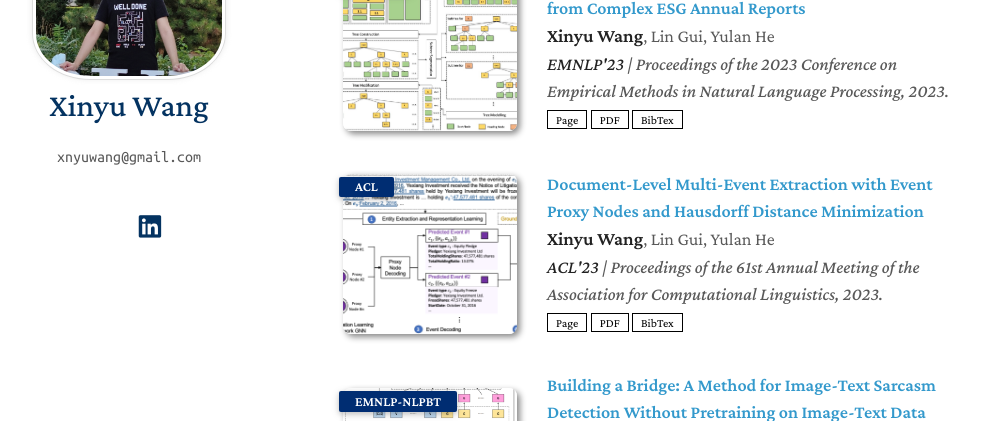
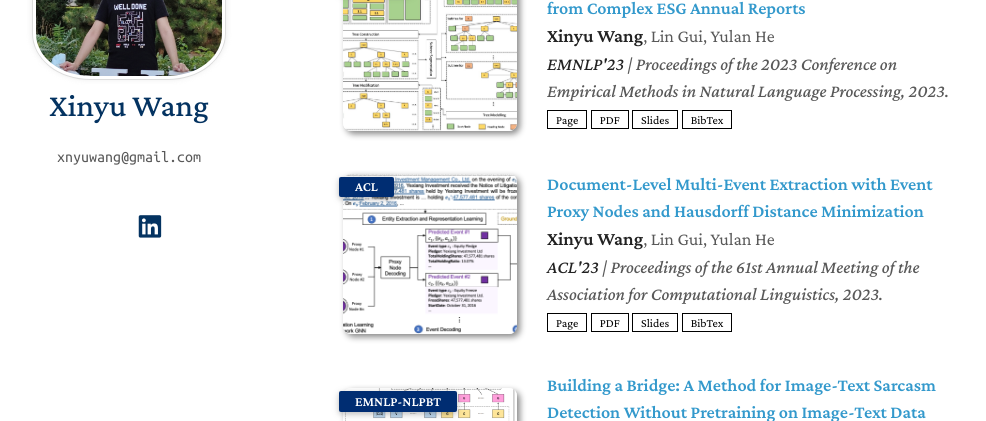
Before and after one commit to xnyuwg/xnyuwg.github.io, a Jekyll site: the page built from index.md, in a window 1280 px wide and 900 px high, scrolled down 743 px. Shown: the part 147-568 px from the top of the window, without its empty margins (147-1133 px from the left). Built offline with Jekyll 4.4.1, drawn with Linux system fonts in a browser that asks for light colours; nearby versions of some CDN libraries; a style sheet for code colours, icons or effects is not loaded.

Commit message:
add slides

```diff
--- a/_data/publications.yml
+++ b/_data/publications.yml
@@ -47,6 +47,7 @@ main:
     pdf: https://aclanthology.org/2023.emnlp-main.816.pdf
     bibtex: ./assets/bib/emnlp2023.bib
     image: ./assets/img/emnlp2023.jpg
+    code: ./assets/slides/emnlp2023.pdf
 
   - title: Document-Level Multi-Event Extraction with Event Proxy Nodes and Hausdorff Distance Minimization
     authors: <strong style="font-weight:900;font-size:19px;">Xinyu Wang</strong>, Lin Gui, Yulan He
@@ -56,6 +57,7 @@ main:
     pdf: https://aclanthology.org/2023.acl-long.563.pdf
     bibtex: ./assets/bib/acl2023.bib
     image: ./assets/img/acl2023.png
+    code: ./assets/slides/acl2023.pdf
 
   - title: "Building a Bridge: A Method for Image-Text Sarcasm Detection Without Pretraining on Image-Text Data"
     authors: <strong style="font-weight:900;font-size:19px;">Xinyu Wang</strong>, Xiaowen Sun, Tan Yang, Hongbo Wang
--- a/_includes/publications.md
+++ b/_includes/publications.md
@@ -28,7 +28,7 @@
       <a href="{{ link.pdf }}" class="btn btn-sm z-depth-0" role="button" target="_blank" style="font-size:12px;">PDF</a>
       {% endif %}
       {% if link.code %}
-      <a href="{{ link.code }}" class="btn btn-sm z-depth-0" role="button" target="_blank" style="font-size:12px;">Code</a>
+      <a href="{{ link.code }}" class="btn btn-sm z-depth-0" role="button" target="_blank" style="font-size:12px;">Slides</a>
       {% endif %}
       {% if link.bibtex %}
       <a href="{{ link.bibtex }}" class="btn btn-sm z-depth-0" role="button" target="_blank" style="font-size:12px;">BibTex</a>
```
Also changed, not shown: 2 other files.
